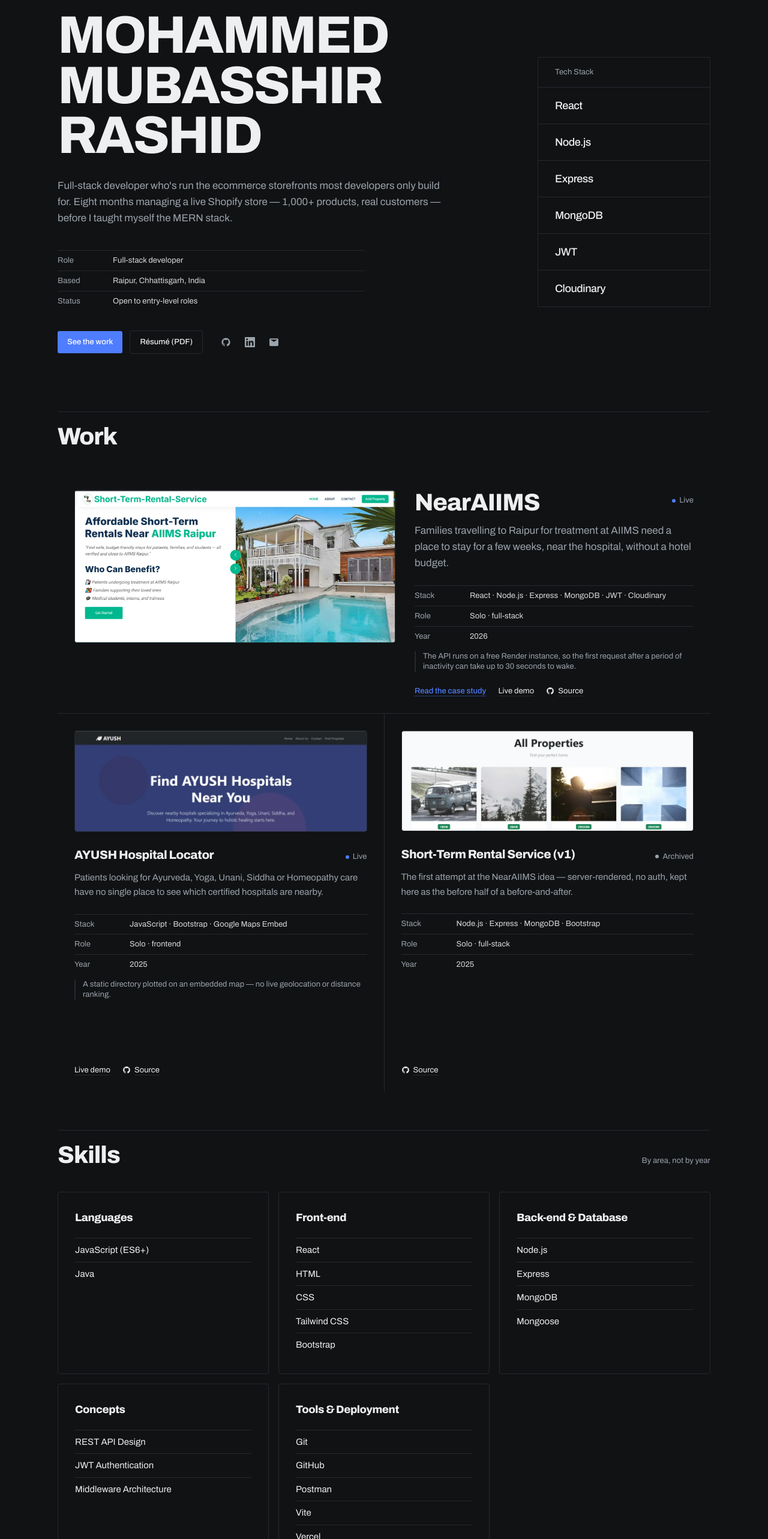
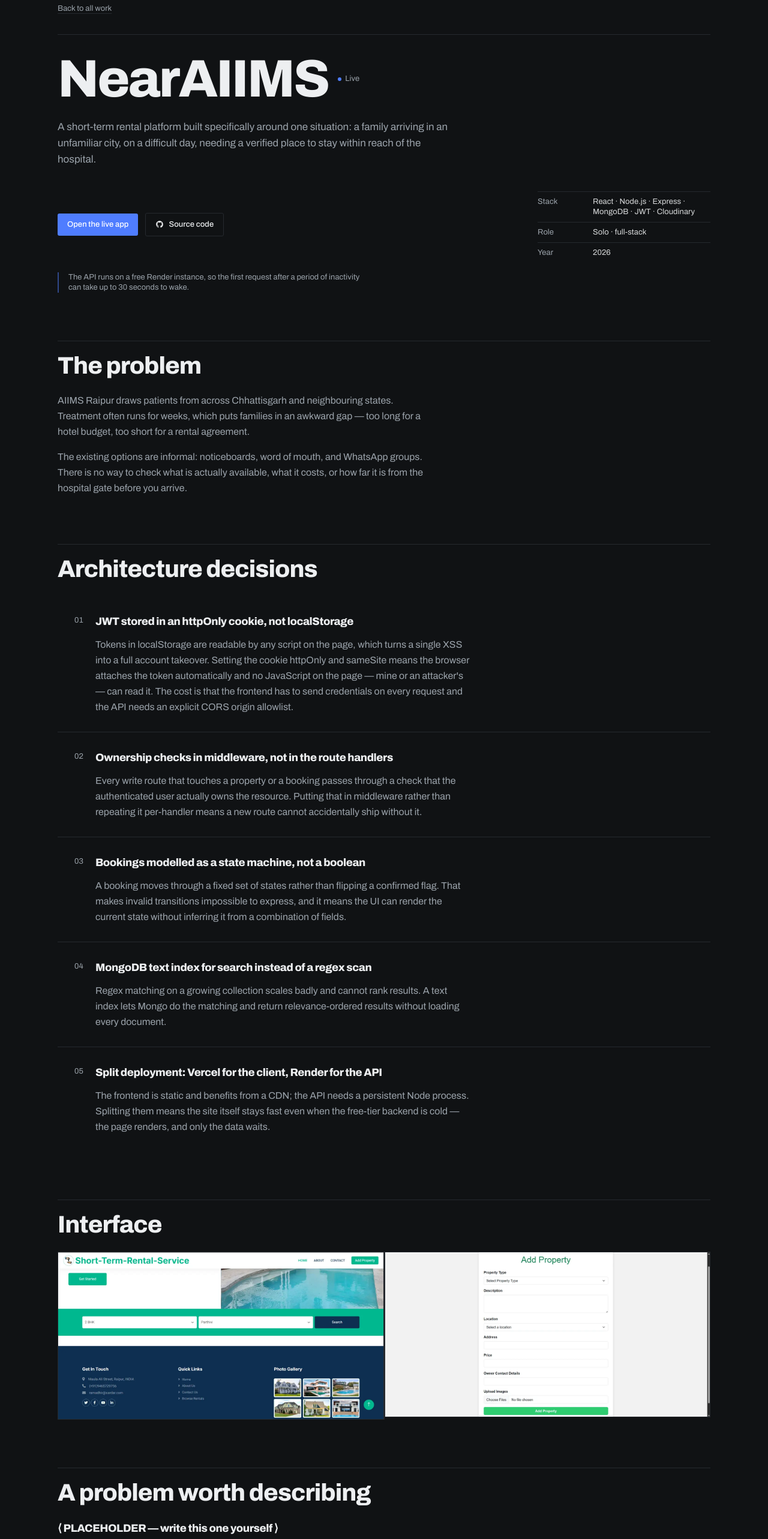
Before and after one commit to Rashid1280/Portfolio-Mubasshir, a React (Vite) app: page /work/nearaiims in a window 1280 px wide. Shown: the part 120-2686 px from the top of the page at 60% size. Built offline with nearby package versions, Linux system fonts and the light colour scheme.

Commit message:
feat: real routing with Home and CaseStudy pages

```diff
--- a/src/App.jsx
+++ b/src/App.jsx
@@ -1,22 +1,45 @@
+import { useEffect } from 'react'
+import { Route, Routes, useLocation } from 'react-router-dom'
 import { LazyMotion, domAnimation } from 'motion/react'
 import { Nav } from './components/Nav'
-import { Hero } from './components/Hero'
-import { ProjectGrid } from './components/ProjectGrid'
-import { Skills } from './components/Skills'
-import { Experience } from './components/Experience'
-import { Contact } from './components/Contact'
-import { BottomNav } from './components/BottomNav'
+import { Home } from './pages/Home'
+import { CaseStudy } from './pages/CaseStudy'
 
 export default function App() {
   return (
     <LazyMotion features={domAnimation} strict>
+      <ScrollBehaviour />
+
+      <a href="#main" className="skip-link">
+        Skip to content
+      </a>
+
       <Nav />
-      <Hero />
-      <ProjectGrid />
-      <Skills />
-      <Experience />
-      <Contact />
-      <BottomNav />
+
+      <main id="main">
+        <Routes>
+          <Route path="/" element={<Home />} />
+          <Route path="/work/:slug" element={<CaseStudy />} />
+          <Route path="*" element={<Home />} />
+        </Routes>
+      </main>
     </LazyMotion>
   )
 }
+
+function ScrollBehaviour() {
+  const { pathname, hash } = useLocation()
+
+  useEffect(() => {
+    if (hash) {
+      const target = document.querySelector(hash)
+      if (target) {
+        target.scrollIntoView({ behavior: 'smooth', block: 'start' })
+        return
+      }
+    }
+    window.scrollTo(0, 0)
+  }, [pathname, hash])
+
+  return null
+}
--- /dev/null
+++ b/src/hooks/useDocumentMeta.js
@@ -0,0 +1,25 @@
+import { useEffect } from 'react'
+import { site } from '../data/site'
+
+export function useDocumentMeta({ title, description }) {
+  useEffect(() => {
+    const previousTitle = document.title
+    if (title) document.title = title
+
+    const tag = document.querySelector('meta[name="description"]')
+    const previousDescription = tag?.getAttribute('content')
+    if (tag && description) tag.setAttribute('content', description)
+
+    return () => {
+      document.title = previousTitle
+      if (tag && previousDescription) tag.setAttribute('content', previousDescription)
+    }
+  }, [title, description])
+}
+
+export function useHomeMeta() {
+  useDocumentMeta({
+    title: site.meta.title,
+    description: site.meta.description,
+  })
+}
--- /dev/null
+++ b/src/pages/CaseStudy.jsx
@@ -0,0 +1,163 @@
+import { Link, Navigate, useParams } from 'react-router-dom'
+import { getProjectBySlug } from '../data/projects'
+import { useDocumentMeta } from '../hooks/useDocumentMeta'
+import { Icon, StatusDot } from '../components/Icon'
+import { Button, SpecRow } from '../components/primitives'
+
+export function CaseStudy() {
+  const { slug } = useParams()
+  const project = getProjectBySlug(slug)
+
+  if (!project?.caseStudy) return <Navigate to="/#work" replace />
+
+  const { name, stack, year, role, status, links, note, caseStudy } = project
+
+  return (
+    <article className="mx-auto max-w-shell px-5 pb-24 pt-12 sm:px-8 sm:pt-16">
+      <Meta name={name} summary={caseStudy.summary} />
+
+      <Link
+        to="/#work"
+        className="text-spec text-muted underline decoration-line underline-offset-4
+                   transition-colors duration-150 ease-out hover:text-accent"
+      >
+        Back to all work
+      </Link>
+
+      <header className="mt-8 border-t border-line pt-8">
+        <div className="flex flex-wrap items-center gap-4">
+          <h1 className="text-display font-extrabold">{name}</h1>
+          <StatusDot status={status} />
+        </div>
+
+        <p className="mt-6 max-w-prose text-lead text-muted">{caseStudy.summary}</p>
+
+        <div className="mt-10 grid gap-10 lg:grid-cols-[minmax(0,1fr)_18rem]">
+          <div className="flex flex-wrap items-center gap-3">
+            {links.demo && (
+              <Button href={links.demo} external>
+                Open the live app
+              </Button>
+            )}
+            {links.repo && (
+              <Button href={links.repo} variant="ghost" external>
+                <Icon name="github" size={14} />
+                Source code
+              </Button>
+            )}
+          </div>
+
+          <SpecRow
+            items={[
+              { label: 'Stack', value: stack.join(' · ') },
+              { label: 'Role', value: role },
+              { label: 'Year', value: year },
+            ]}
+          />
+        </div>
+
+        {note && (
+          <p className="mt-6 max-w-prose border-l-2 border-accent/50 pl-4 text-spec text-muted">
+            {note}
+          </p>
+        )}
+      </header>
+
+      {caseStudy.context?.length > 0 && (
+        <Section heading="The problem">
+          {caseStudy.context.map((paragraph) => (
+            <p key={paragraph}>{paragraph}</p>
+          ))}
+        </Section>
+      )}
+
+      {caseStudy.decisions?.length > 0 && (
+        <Section heading="Architecture decisions" prose={false}>
+          <ol className="flex flex-col gap-px bg-line">
+            {caseStudy.decisions.map((decision, i) => (
+              <li key={decision.title} className="bg-bg p-6 sm:p-7">
+                <div className="flex gap-5">
+                  <span className="mt-1 shrink-0 text-spec text-muted">
+                    {String(i + 1).padStart(2, '0')}
+                  </span>
+                  <div>
+                    <h3 className="text-lg font-extrabold tracking-tight">
+                      {decision.title}
+                    </h3>
+                    <p className="mt-3 max-w-prose leading-relaxed text-muted">
+                      {decision.body}
+                    </p>
+                  </div>
+                </div>
+              </li>
+            ))}
+          </ol>
+        </Section>
+      )}
+
+      {caseStudy.gallery?.length > 0 && (
+        <Section heading="Interface" prose={false}>
+          <div className="grid gap-px bg-line sm:grid-cols-2">
+            {caseStudy.gallery.map((shot) => (
+              <figure key={shot.src} className="bg-bg">
+                <img
+                  src={shot.src}
+                  alt={shot.alt}
+                  width={shot.width}
+                  height={shot.height}
+                  loading="lazy"
+                  decoding="async"
+                  className="w-full border border-line object-cover"
+                />
+              </figure>
+            ))}
+          </div>
+        </Section>
+      )}
+
+      {caseStudy.challenge && (
+        <Section heading="A problem worth describing">
+          <h3 className="text-lg font-extrabold tracking-tight text-text">
+            {caseStudy.challenge.title}
+          </h3>
+          {caseStudy.challenge.body.map((line, i) =>
+            line === '' ? (
+              <span key={`gap-${i}`} className="block h-2" />
+            ) : (
+              <p key={line}>{line}</p>
+            )
+          )}
+        </Section>
+      )}
+
+      {caseStudy.retrospective?.length > 0 && (
+        <Section heading="What I would do differently">
+          {caseStudy.retrospective.map((item) => (
+            <p key={item}>{item}</p>
+          ))}
+        </Section>
+      )}
+    </article>
+  )
+}
+
+function Section({ heading, children, prose = true }) {
+  return (
+    <section className="mt-16 sm:mt-20">
+      <h2 className="border-t border-line pt-5 text-title font-extrabold">
+        {heading}
+      </h2>
+      <div className={prose ? 'mt-6 max-w-prose space-y-4 leading-relaxed text-muted' : 'mt-6'}>
+        {children}
+      </div>
+    </section>
+  )
+}
+
+function Meta({ name, summary }) {
+  useDocumentMeta({
+    title: `${name} — case study · Mohammed Mubasshir Rashid`,
+    description: summary,
+  })
+  return null
+}
--- /dev/null
+++ b/src/pages/Home.jsx
@@ -0,0 +1,22 @@
+import { Hero } from '../components/Hero'
+import { ProjectGrid } from '../components/ProjectGrid'
+import { Skills } from '../components/Skills'
+import { Experience } from '../components/Experience'
+import { Contact } from '../components/Contact'
+import { BottomNav } from '../components/BottomNav'
+import { useHomeMeta } from '../hooks/useDocumentMeta'
+
+export function Home() {
+  useHomeMeta()
+
+  return (
+    <>
+      <Hero />
+      <ProjectGrid />
+      <Skills />
+      <Experience />
+      <Contact />
+      <BottomNav />
+    </>
+  )
+}
```
